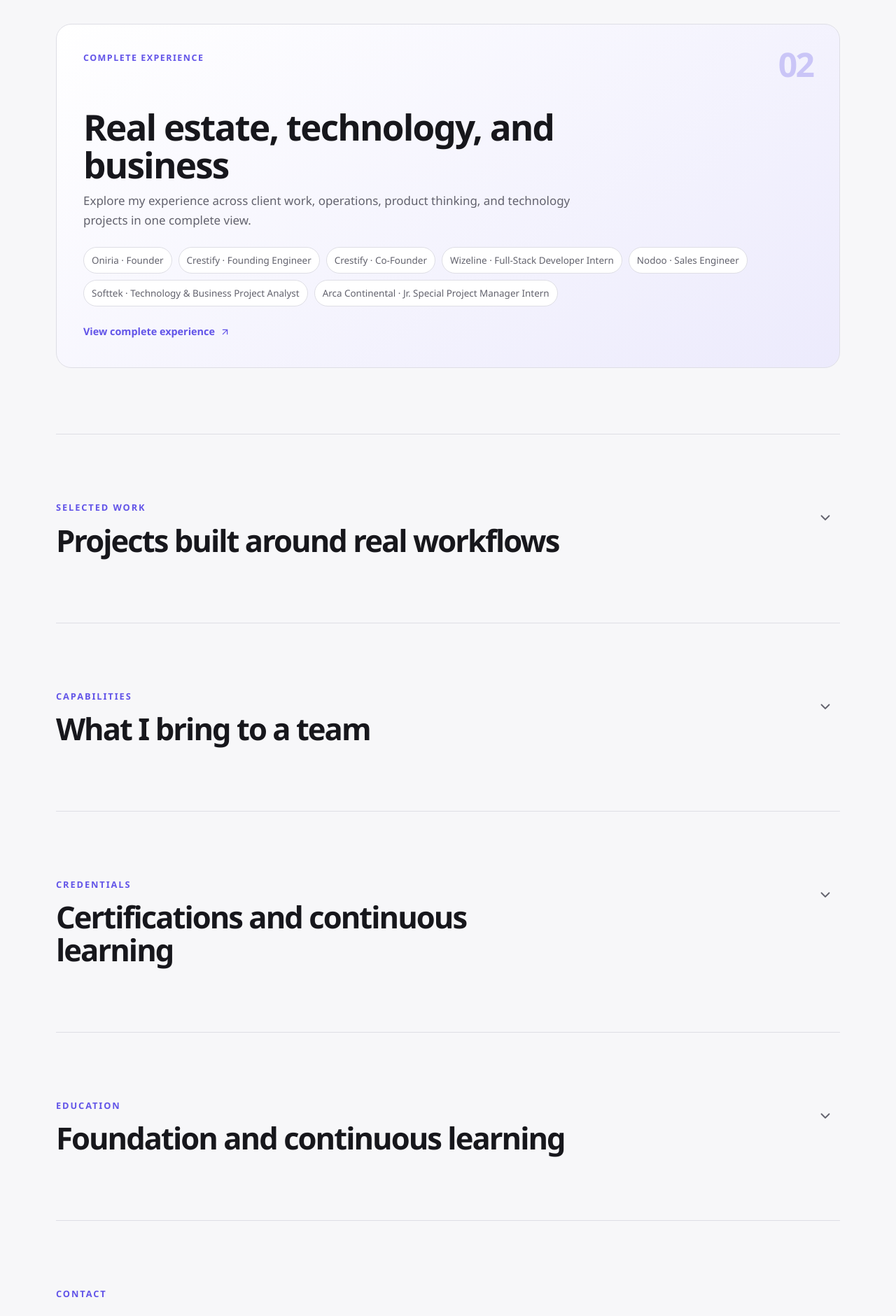
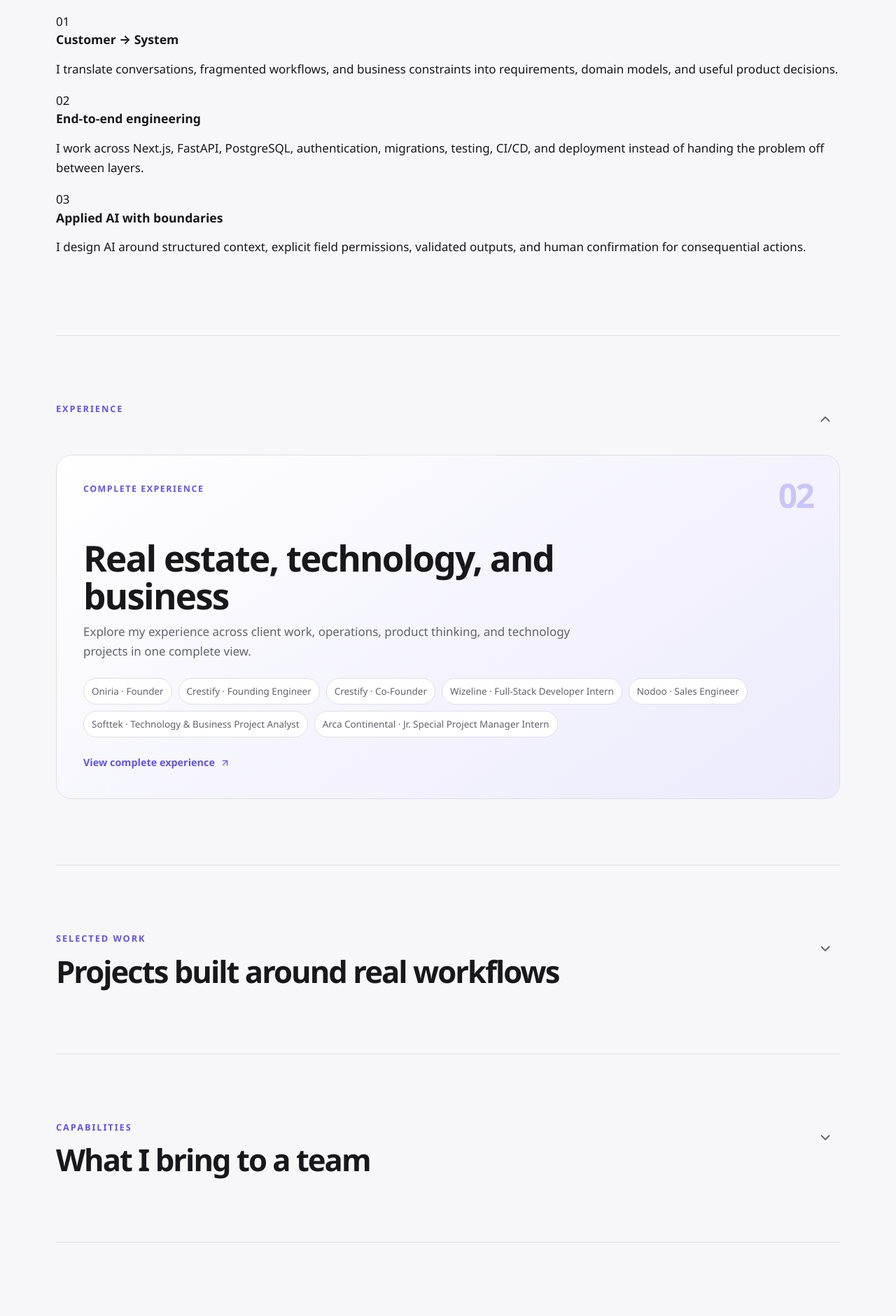
Before and after one commit to h8hyf2rw9y-afk/Portfolio, a React (Vite) app: page / in a window 1280 px wide. Shown: the part 1386-3267 px from the top of the page at 70% size. Built offline with nearby package versions, Linux system fonts and the light colour scheme.

Commit message:
Reframe portfolio for Forward Deployed roles

```diff
--- a/src/App.tsx
+++ b/src/App.tsx
@@ -23,13 +23,33 @@ export default function App() {
   useEffect(()=>{if(!selectedProject&&!experienceOpen)return;const close=(e:KeyboardEvent)=>{if(e.key==="Escape"){setSelectedProject(null);setExperienceOpen(false)}};document.body.classList.add("modal-open");window.addEventListener("keydown",close);return()=>{document.body.classList.remove("modal-open");window.removeEventListener("keydown",close)}},[selectedProject,experienceOpen]);
 
   const capabilities=language==="en"?["Applied AI","AI agents","Business development","Customer discovery","CRM workflows","Pipeline management","Business analysis","Process improvement","FastAPI","PostgreSQL","Supabase","React"]:["IA aplicada","Agentes de IA","Desarrollo de negocios","Descubrimiento de clientes","Flujos de CRM","Gestión de pipeline","Análisis de negocio","Mejora de procesos","FastAPI","PostgreSQL","Supabase","React"];
+  const valuePillars=language==="en"?[
+    ["Customer → System","I translate conversations, fragmented workflows, and business constraints into requirements, domain models, and useful product decisions."],
+    ["End-to-end engineering","I work across Next.js, FastAPI, PostgreSQL, authentication, migrations, testing, CI/CD, and deployment instead of handing the problem off between layers."],
+    ["Applied AI with boundaries","I design AI around structured context, explicit field permissions, validated outputs, and human confirmation for consequential actions."]
+  ]:[
+    ["Cliente → Sistema","Convierto conversaciones, flujos fragmentados y restricciones de negocio en requisitos, modelos de dominio y decisiones útiles de producto."],
+    ["Ingeniería de punta a punta","Trabajo con Next.js, FastAPI, PostgreSQL, autenticación, migraciones, pruebas, CI/CD y despliegue sin entregar el problema a mitad del camino."],
+    ["IA aplicada con límites","Diseño IA alrededor de contexto estructurado, permisos explícitos, resultados validados y confirmación humana para acciones importantes."]
+  ];
+  const leveling=language==="en"?[
+    ["Operating at greater scale","I have delivered systems used by teams and groups of up to approximately 100 people. I am strengthening observability, performance testing, failure recovery, and infrastructure patterns for larger deployments."],
+    ["Productizing deployments","PropPilot works inside one company. I am turning company-specific workflows into configurable modules, repeatable onboarding, and deployment practices for additional real-estate businesses."],
+    ["Reliable AI systems","I am deepening my work in MCP, agent workflows, structured evaluation, and guardrails while applying controlled data access, LLM field allowlists, and human review."]
+  ]:[
+    ["Operar a mayor escala","He entregado sistemas utilizados por equipos y grupos de hasta aproximadamente 100 personas. Estoy fortaleciendo observabilidad, pruebas de rendimiento, recuperación ante fallos y patrones de infraestructura para despliegues mayores."],
+    ["Convertir implementaciones en producto","PropPilot funciona dentro de una empresa. Estoy convirtiendo flujos específicos en módulos configurables, onboarding repetible y prácticas de despliegue para otras empresas inmobiliarias."],
+    ["Sistemas de IA confiables","Estoy profundizando en MCP, flujos de agentes, evaluación estructurada y guardrails mientras aplico acceso controlado a datos, allowlists para LLM y revisión humana."]
+  ];
 
   return <><AmbientBackground/><IntroScreen visible={showIntro}/><LanguageSelector language={language} onChange={setLanguage}/><main className="shell">
     <header className="hero" id="home"><div className="availability"><span/>{t.available}</div><motion.h1 initial={{opacity:0,y:18}} animate={{opacity:1,y:0}}>Emiliano<br/>González Romo</motion.h1><p className="lede">{t.hero}</p><div className="actions"><a className="button primary" href="#work">{t.view}<ArrowUpRight size={16}/></a><a className="button" href="https://github.com/h8hyf2rw9y-afk" target="_blank" rel="noopener noreferrer">{t.github}<Github size={16}/></a></div></header>
-    <CollapsibleSection id="about" kicker={t.about} title={t.aboutTitle} language={language}><p className="body-copy">{t.aboutBody}</p></CollapsibleSection>
-    <CollapsibleSection id="experience" kicker={t.experience} title={t.value} language={language}><motion.button type="button" className="experience-card experience-card-complete" onClick={()=>setExperienceOpen(true)} initial={{opacity:0,y:18}} whileInView={{opacity:1,y:0}} viewport={{once:true}}><div className="experience-card-header"><span>{language==="en"?"Complete experience":"Experiencia completa"}</span><strong>02</strong></div><div><h3>{language==="en"?"Real estate, technology, and business":"Bienes raíces, tecnología y negocio"}</h3><p>{language==="en"?"Explore my experience across client work, operations, product thinking, and technology projects in one complete view.":"Explora mi experiencia en trabajo con clientes, operaciones, pensamiento de producto y proyectos tecnológicos en una sola vista."}</p><div className="experience-preview-list">{experiences.map(item=><span key={`${item.company}-${item.role.en}`}>{item.company} · {tx(item.role)}</span>)}</div><span className="view-project">{language==="en"?"View complete experience":"Ver experiencia completa"}<ArrowUpRight size={15}/></span></div></motion.button></CollapsibleSection>
-    <CollapsibleSection id="work" kicker={t.work} title={t.workTitle} language={language} defaultOpen={false}><div className="project-grid">{projects.map((project,index)=><motion.button type="button" className={`project-card ${project.tone}`} key={project.title} initial={{opacity:0,y:20}} whileInView={{opacity:1,y:0}} viewport={{once:true}} transition={{delay:(index%4)*.06}} onClick={()=>setSelectedProject(project)}><span className="tag">{tx(project.label)}</span><div><h3>{project.title}</h3><p>{tx(project.description)}</p><p className="inspiration-preview"><span>{t.inspired}</span>{tx(project.inspiration)}</p><small>{project.stack}</small><span className="view-project">{t.explore}<ArrowUpRight size={15}/></span></div></motion.button>)}</div></CollapsibleSection>
+    <CollapsibleSection id="about" kicker={t.about} title={t.aboutTitle} language={language}><div className="about-copy">{t.aboutBody.split("\n\n").map(paragraph=><p className="body-copy" key={paragraph}>{paragraph}</p>)}</div><blockquote className="about-quote">{t.aboutQuote}</blockquote></CollapsibleSection>
+    <CollapsibleSection id="value" kicker={t.value} title={t.valueTitle} language={language}><p className="body-copy value-intro">{t.valueIntro}</p><div className="value-grid">{valuePillars.map(([title,body],index)=><motion.article key={title} initial={{opacity:0,y:18}} whileInView={{opacity:1,y:0}} viewport={{once:true}} transition={{delay:index*.08}}><span>0{index+1}</span><h3>{title}</h3><p>{body}</p></motion.article>)}</div></CollapsibleSection>
+    <CollapsibleSection id="experience" kicker={t.experience} title={t.experienceTitle} language={language}><motion.button type="button" className="experience-card experience-card-complete" onClick={()=>setExperienceOpen(true)} initial={{opacity:0,y:18}} whileInView={{opacity:1,y:0}} viewport={{once:true}}><div className="experience-card-header"><span>{language==="en"?"Complete experience":"Experiencia completa"}</span><strong>02</strong></div><div><h3>{language==="en"?"Real estate, technology, and business":"Bienes raíces, tecnología y negocio"}</h3><p>{language==="en"?"Explore my experience across client work, operations, product thinking, and technology projects in one complete view.":"Explora mi experiencia en trabajo con clientes, operaciones, pensamiento de producto y proyectos tecnológicos en una sola vista."}</p><div className="experience-preview-list">{experiences.map(item=><span key={`${item.company}-${item.role.en}`}>{item.company} · {tx(item.role)}</span>)}</div><span className="view-project">{language==="en"?"View complete experience":"Ver experiencia completa"}<ArrowUpRight size={15}/></span></div></motion.button></CollapsibleSection>
+    <CollapsibleSection id="work" kicker={t.work} title={t.workTitle} language={language} defaultOpen={false}><p className="body-copy collaborative-note">{t.collaborativeNote}</p><div className="project-grid">{projects.map((project,index)=><motion.button type="button" className={`project-card ${project.tone}`} key={project.title} initial={{opacity:0,y:20}} whileInView={{opacity:1,y:0}} viewport={{once:true}} transition={{delay:(index%4)*.06}} onClick={()=>setSelectedProject(project)}><span className="tag">{tx(project.label)}</span><div><h3>{project.title}</h3><p>{tx(project.description)}</p><p className="inspiration-preview"><span>{t.inspired}</span>{tx(project.inspiration)}</p><small>{project.stack}</small><span className="view-project">{t.explore}<ArrowUpRight size={15}/></span></div></motion.button>)}</div></CollapsibleSection>
     <CollapsibleSection id="skills" kicker={t.skills} title={t.skillsTitle} language={language} defaultOpen={false}><div className="pills">{capabilities.map(item=><span key={item}>{item}</span>)}</div></CollapsibleSection>
+    <CollapsibleSection id="leveling" kicker={t.leveling} title={t.levelingTitle} language={language} defaultOpen={false}><div className="leveling-grid">{leveling.map(([title,body])=><article key={title}><h3>{title}</h3><p>{body}</p></article>)}</div></CollapsibleSection>
     <CertificationsSection language={language} />
     <CollapsibleSection id="education" kicker={t.education} title={t.educationTitle} language={language} defaultOpen={false}><div className="timeline"><article><time>{t.graduated}</time><div><h3>{t.degree}</h3><p>Tecnológico de Monterrey · Campus Monterrey</p></div></article><article><time>{t.learning}</time><div><h3>{t.programs}</h3><p>Claude Code 101 · AI Fluency · Model Context Protocol · Agent Skills · Linux Foundations · McKinsey Forward</p></div></article></div></CollapsibleSection>
     <section className="contact" id="contact"><p className="kicker">{t.contact}</p><h2>{t.contactTitle}</h2><p className="body-copy">{t.contactBody}</p><div className="contact-card"><div><span>{t.privateContact}</span><strong>em••••••@gmail.com</strong><p>{t.privateBody}</p></div><button disabled>{t.coming}<Mail size={16}/></button></div></section>
```
